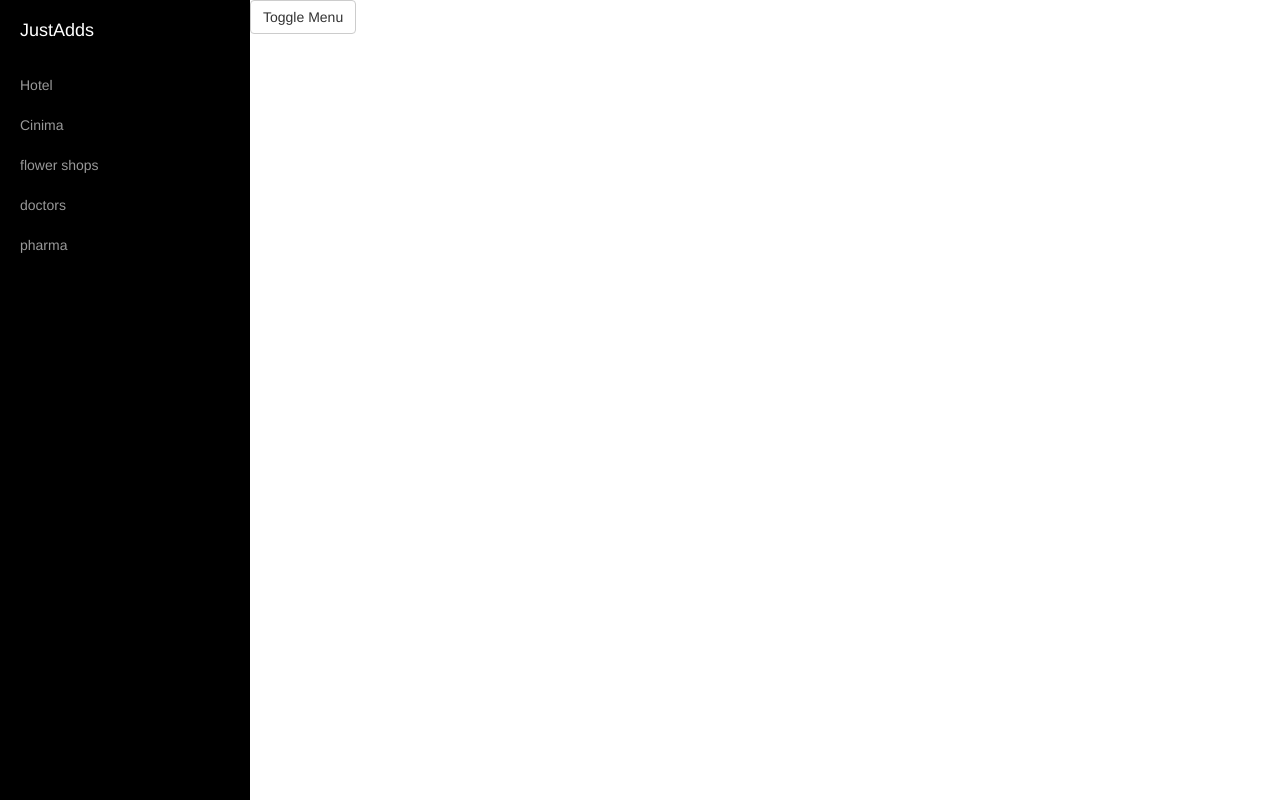
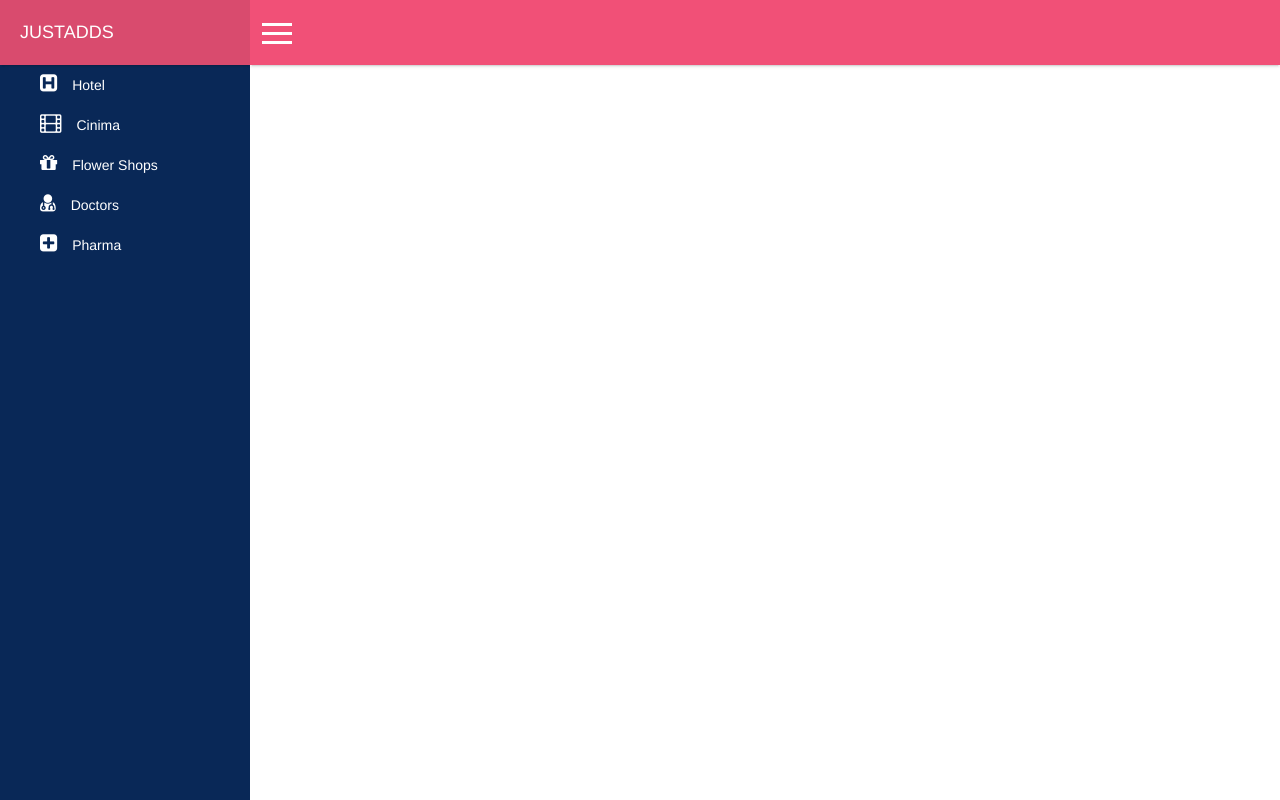
Before and after one commit to Bhavyashree-P-B/new-project, an Angular app: page /#/ in a window 1280 px wide. Built offline with nearby package versions, Linux system fonts and the light colour scheme.

Commit message:
Changes in menu, Header, Text justification in detail

```diff
--- a/src/app/app.component.css
+++ b/src/app/app.component.css
@@ -0,0 +1,19 @@
+.docbar {
+    height: 65px;
+    line-height: 65px;
+    background-color: #f15077;
+    color: #FFF;
+    box-shadow: rgba(0, 0, 0, 0.0470588) 0px 2px 2px 0px, rgba(0, 0, 0, 0.0784314) 0px 3px 1px -2px, rgba(0, 0, 0, 0.0784314) 0px 1px 5px 0px;
+}
+
+.docbar>a {
+    background-color: transparent;
+    border: none;
+}
+
+.docbar>a>div {
+    width: 30px;
+    height: 3px;
+    background-color: #FFF;
+    margin: 6px 0px;
+}
--- a/src/app/app.component.html
+++ b/src/app/app.component.html
@@ -1,10 +1,14 @@
-
-
 <div id="wrapper">
 
-      <app-navbar>  </app-navbar>
+    <app-navbar> </app-navbar>
 
-      <a href="#menu-toggle" class="btn btn-default" id="menu-toggle">Toggle Menu</a>
+    <div class="docbar">
+        <a href="#" class="btn btn-default" id="menu-toggle">
+            <div></div>
+            <div></div>
+            <div></div>
+        </a>
+    </div>
     <!-- Page Content -->
     <div id="page-content-wrapper">
         <div class="container-fluid">
--- a/src/app/component/details-page/details-page.component.css
+++ b/src/app/component/details-page/details-page.component.css
@@ -0,0 +1,7 @@
+.detailpage a {
+    text-decoration: none;
+}
+
+.detailpage p {
+    text-align: justify;
+}
--- a/src/app/component/details-page/details-page.component.html
+++ b/src/app/component/details-page/details-page.component.html
@@ -1,16 +1,15 @@
- <div class="col-md-9">
-
+<div class="col-md-9 detailpage">
     <div class="thumbnail">
         <img class="img-responsive" src="http://placehold.it/800x300" alt="">
         <div class="caption-full">
-                        <h4 class="pull-right">$24.99</h4>
-                        <h4><a href="#">Product Name</a>
-                        </h4>
+            <h4 class="pull-right detail-price">$24.99</h4>
+            <h4 class="detail-name"><a href="#">Product Name</a></h4>
             <p>See more snippets like these online store reviews at <a target="_blank" href="http://bootsnipp.com">Bootsnipp - http://bootsnipp.com</a>.</p>
             <p>Want to make these reviews work? Check out
                 <strong><a href="http://maxoffsky.com/code-blog/laravel-shop-tutorial-1-building-a-review-system/">this building a review system tutorial</a>
                             </strong>over at maxoffsky.com!</p>
-                        <p>Lorem ipsum dolor sit amet, consectetur adipisicing elit, sed do eiusmod tempor incididunt ut labore et dolore magna aliqua. Ut enim ad minim veniam, quis nostrud exercitation ullamco laboris nisi ut aliquip ex ea commodo consequat. Duis aute irure dolor in reprehenderit in voluptate velit esse cillum dolore eu fugiat nulla pariatur. Excepteur sint occaecat cupidatat non proident, sunt in culpa qui officia deserunt mollit anim id est laborum</p>
+            <p>Lorem ipsum dolor sit amet, consectetur adipisicing elit, sed do eiusmod tempor incididunt ut labore et dolore magna aliqua. Ut enim ad minim veniam, quis nostrud exercitation ullamco laboris nisi ut aliquip ex ea commodo consequat. Duis aute
+                irure dolor in reprehenderit in voluptate velit esse cillum dolore eu fugiat nulla pariatur. Excepteur sint occaecat cupidatat non proident, sunt in culpa qui officia deserunt mollit anim id est laborum</p>
         </div>
         <div class="ratings">
             <p class="pull-right">3 reviews</p>
@@ -19,8 +18,7 @@
                 <span class="glyphicon glyphicon-star"></span>
                 <span class="glyphicon glyphicon-star"></span>
                 <span class="glyphicon glyphicon-star"></span>
-                            <span class="glyphicon glyphicon-star-empty"></span>
-                            4.0 stars
+                <span class="glyphicon glyphicon-star-empty"></span> 4.0 stars
             </p>
         </div>
     </div>
@@ -39,8 +37,7 @@
                 <span class="glyphicon glyphicon-star"></span>
                 <span class="glyphicon glyphicon-star"></span>
                 <span class="glyphicon glyphicon-star"></span>
-                            <span class="glyphicon glyphicon-star-empty"></span>
-                            Anonymous
+                <span class="glyphicon glyphicon-star-empty"></span> Anonymous
                 <span class="pull-right">10 days ago</span>
                 <p>This product was great in terms of quality. I would definitely buy another!</p>
             </div>
@@ -54,8 +51,7 @@
                 <span class="glyphicon glyphicon-star"></span>
                 <span class="glyphicon glyphicon-star"></span>
                 <span class="glyphicon glyphicon-star"></span>
-                            <span class="glyphicon glyphicon-star-empty"></span>
-                            Anonymous
+                <span class="glyphicon glyphicon-star-empty"></span> Anonymous
                 <span class="pull-right">12 days ago</span>
                 <p>I've alredy ordered another one!</p>
             </div>
@@ -69,8 +65,7 @@
                 <span class="glyphicon glyphicon-star"></span>
                 <span class="glyphicon glyphicon-star"></span>
                 <span class="glyphicon glyphicon-star"></span>
-                            <span class="glyphicon glyphicon-star-empty"></span>
-                            Anonymous
+                <span class="glyphicon glyphicon-star-empty"></span> Anonymous
                 <span class="pull-right">15 days ago</span>
                 <p>I've seen some better than this, but not at this price. I definitely recommend this item.</p>
             </div>
--- a/src/app/component/list-page/list-page.component.css
+++ b/src/app/component/list-page/list-page.component.css
@@ -0,0 +1,17 @@
+/*
+$largeScreen: 1200px;
+$mediumScreen: 992px;
+$smallScreen: 768px;
+$extraSmallScreen: 767px;
+*/
+
+.product-detail .caption .price {
+    float: right !important;
+}
+
+@media only screen and (max-width: 767px) {
+    .product-detail .caption .price {
+        float: left !important;
+        margin-top: 0px;
+    }
+}
--- a/src/app/component/navbar/navbar.component.css
+++ b/src/app/component/navbar/navbar.component.css
@@ -0,0 +1,4 @@
+.sidebar-nav>li>a>i.fa {
+    margin-right: 15px;
+    font-size: 20px;
+}
--- a/src/app/component/navbar/navbar.component.html
+++ b/src/app/component/navbar/navbar.component.html
@@ -7,19 +7,19 @@
                     </a>
         </li>
         <li>
-                    <a routerLink="/list/hotel">Hotel</a>
+            <a routerLink="/list/hotel"><i class="fa fa-h-square"></i>Hotel</a>
         </li>
         <li>
-                    <a routerLink="/list/cinima">Cinima</a>
+            <a routerLink="/list/cinima"><i class="fa fa-film"></i>Cinima</a>
         </li>
         <li>
-                    <a routerLink="/list/flower">flower shops</a>
+            <a routerLink="/list/flower"><i class="fa fa-gift"></i>flower shops</a>
         </li>
         <li>
-                    <a routerLink="/list/doctor">doctors</a>
+            <a routerLink="/list/doctor"><i class="fa fa-user-md"></i>doctors</a>
         </li>
         <li>
-                    <a routerLink="/list/pharma">pharma</a>
+            <a routerLink="/list/pharma"><i class="fa fa-plus-square"></i>pharma</a>
         </li>
     </ul>
 </div>
--- a/src/assets/css/simple-sidebar.css
+++ b/src/assets/css/simple-sidebar.css
@@ -4,9 +4,11 @@
  * Licensed under MIT (https://github.com/BlackrockDigital/startbootstrap/blob/gh-pages/LICENSE)
  */
 
- body {
+@import url(https://maxcdn.bootstrapcdn.com/font-awesome/4.7.0/css/font-awesome.min.css);
+body {
     overflow-x: hidden;
- }
+}
+
 
 /* Toggle Styles */
 
@@ -30,7 +32,7 @@
     height: 100%;
     margin-left: -250px;
     overflow-y: auto;
-    background: #000;
+    background: #092857;
     -webkit-transition: all 0.5s ease;
     -moz-transition: all 0.5s ease;
     -o-transition: all 0.5s ease;
@@ -52,6 +54,7 @@
     margin-right: -250px;
 }
 
+
 /* Sidebar Styles */
 
 .sidebar-nav {
@@ -71,13 +74,14 @@
 .sidebar-nav li a {
     display: block;
     text-decoration: none;
-    color: #999999;
+    color: #FFF;
+    text-transform: capitalize;
 }
 
 .sidebar-nav li a:hover {
     text-decoration: none;
     color: #fff;
-    background: rgba(255,255,255,0.2);
+    background: rgba(255, 255, 255, 0.2);
 }
 
 .sidebar-nav li a:active,
@@ -85,43 +89,40 @@
     text-decoration: none;
 }
 
-.sidebar-nav > .sidebar-brand {
+.sidebar-nav>.sidebar-brand {
     height: 65px;
     font-size: 18px;
-    line-height: 60px;
+    line-height: 65px;
+    background-color: #f15077;
+    box-shadow: rgba(0, 0, 0, 0.0470588) 0px 2px 2px 0px, rgba(0, 0, 0, 0.0784314) 0px 3px 1px -2px, rgba(0, 0, 0, 0.0784314) 0px 1px 5px 0px;
 }
 
-.sidebar-nav > .sidebar-brand a {
-    color: #999999;
+.sidebar-nav>.sidebar-brand a {
+    color: #FFF;
+    text-transform: uppercase;
 }
 
-.sidebar-nav > .sidebar-brand a:hover {
-    color: #fff;
-    background: none;
+.sidebar-nav>.sidebar-brand a:hover {
+    background-color: #d94b6e;
 }
 
 @media(min-width:768px) {
     #wrapper {
         padding-left: 250px;
     }
-
     #wrapper.toggled {
         padding-left: 0;
     }
-
     #sidebar-wrapper {
         width: 250px;
     }
-
     #wrapper.toggled #sidebar-wrapper {
         width: 0;
     }
-
     #page-content-wrapper {
         padding: 20px;
         position: relative;
     }
-
     #wrapper.toggled #page-content-wrapper {
         position: relative;
         margin-right: 0;
```
Lines whose indentation alone changed are shown as unchanged.
